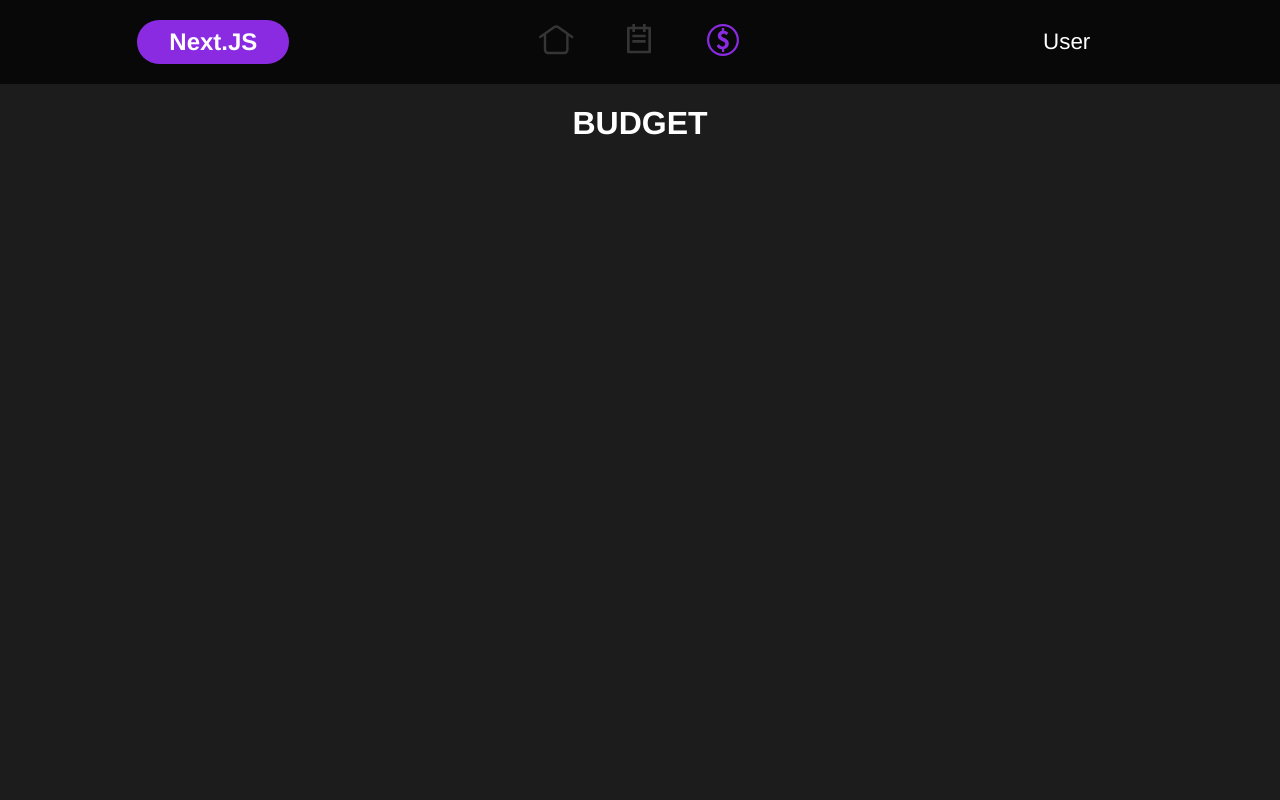
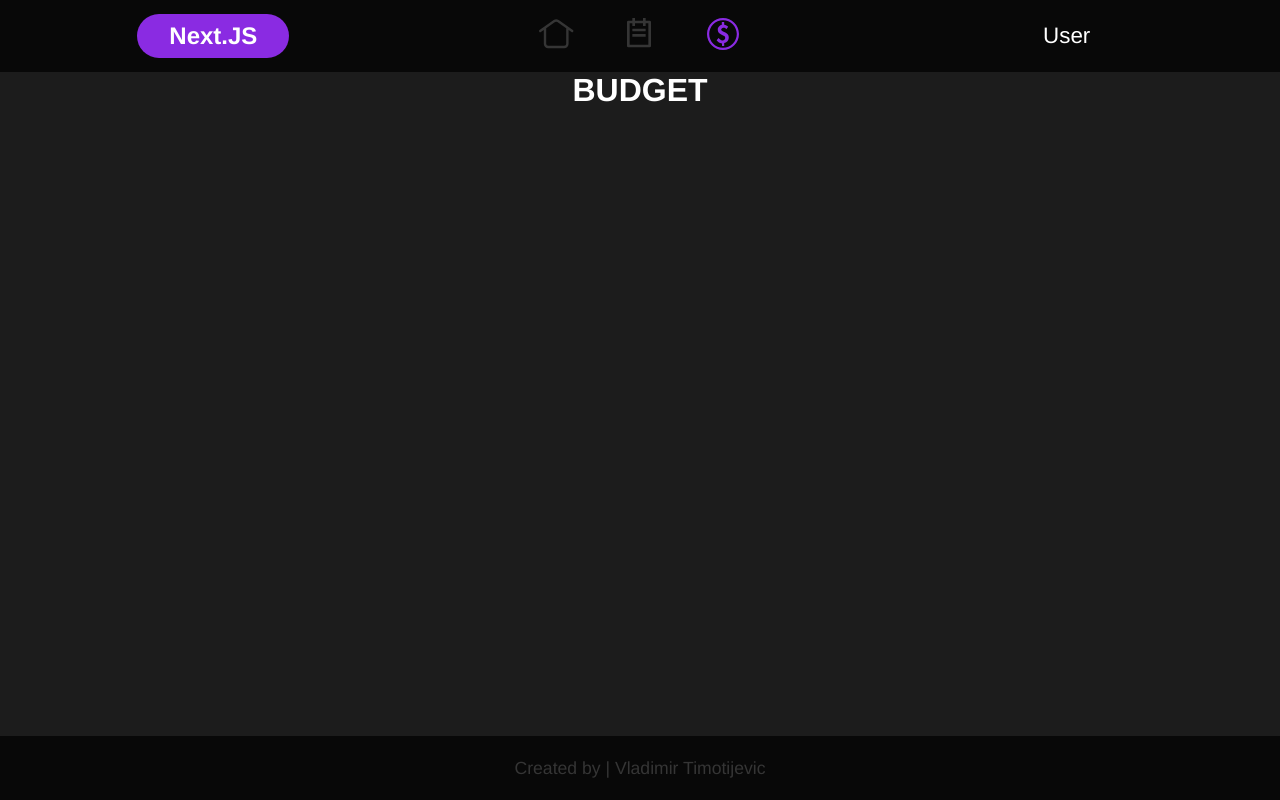
Before and after one commit to TimotijevicVlada/NextJS, a Next.js app: page /budget in a window 1280 px wide. Built offline with nearby package versions, Linux system fonts and the light colour scheme.

Commit message:
Adding footer to the project

```diff
--- a/components/Budget/Budget.module.scss
+++ b/components/Budget/Budget.module.scss
@@ -1,9 +1,11 @@
 @import "styles/main.module.scss";
 
 .container {
-    @include centerElement;
+    min-height: calc(100vh - 8.5rem);
 
     h1 {
+        margin: 0;
+        text-align: center;
         color: $color-white;
     }
 }
--- /dev/null
+++ b/components/Footer/Footer.module.scss
@@ -0,0 +1,9 @@
+@import "styles/main.module.scss";
+
+.container {
+    background-color: $color-black;
+    @include centerElement;
+    color: $color-gray;
+    height: 4rem;
+    font-size: 1.1rem;
+}
--- /dev/null
+++ b/components/Footer/Footer.tsx
@@ -0,0 +1,10 @@
+import React from 'react';
+import css from "./Footer.module.scss";
+
+const Footer = () => {
+    return (
+        <div className={css.container}>Created by | Vladimir Timotijevic</div>
+    )
+}
+
+export default Footer;
--- a/components/Header/Header.module.scss
+++ b/components/Header/Header.module.scss
@@ -4,6 +4,7 @@
     display: grid;
     grid-template-columns: 1fr 1fr 1fr;
     background-color: $color-black;
+    height: 4.5rem;
 
     .headerLogo {
         @include centerElement;
@@ -13,6 +14,7 @@
             color: $color-white;
             padding: 0.5rem 2rem;
             border-radius: 3rem;
+            margin: 0
         }
     }
 
--- a/components/Home/Home.module.scss
+++ b/components/Home/Home.module.scss
@@ -1,10 +1,11 @@
 @import "styles/main.module.scss";
 
 .container {
-    @include centerElement;
-    gap: 3rem;
+    min-height: calc(100vh - 8.5rem);
 
     h1 {
+        margin: 0;
+        @include centerElement;
         color: $color-white;
     }
 }
--- a/components/Layout/Layout.tsx
+++ b/components/Layout/Layout.tsx
@@ -3,6 +3,7 @@ import css from "./Layout.module.scss";
 
 //components
 import Header from "components/Header/Header";
+import Footer from "components/Footer/Footer";
 
 //types
 import { AppProps } from 'types/components/app';
@@ -12,6 +13,7 @@ const Layout: React.FC<AppProps> = ({ children }) => {
         <div className={css.container}>
             <Header />
             {children}
+            <Footer />
         </div>
     )
 }
--- a/components/TodoList/Todo/TodoList.module.scss
+++ b/components/TodoList/Todo/TodoList.module.scss
@@ -1,6 +1,7 @@
 @import "styles/main.module.scss";
 
 .container {
+    min-height: calc(100vh - 8.5rem);
     .todoHeader {
         @include centerElement;
         gap: 2rem;
--- /dev/null
+++ b/pages/index.module.scss
@@ -0,0 +1 @@
+@import "styles/main.module.scss";
--- a/pages/index.tsx
+++ b/pages/index.tsx
@@ -1,7 +1,10 @@
+
 //components
 import Home from 'components/Home/Home';
 
 export default function Index() {
 
-  return (<Home />)
+  return (
+      <Home />
+  )
 }
```
Also changed, not shown: pages/_app.tsx (line endings or trailing spaces), styles/globals.css (line endings or trailing spaces).
